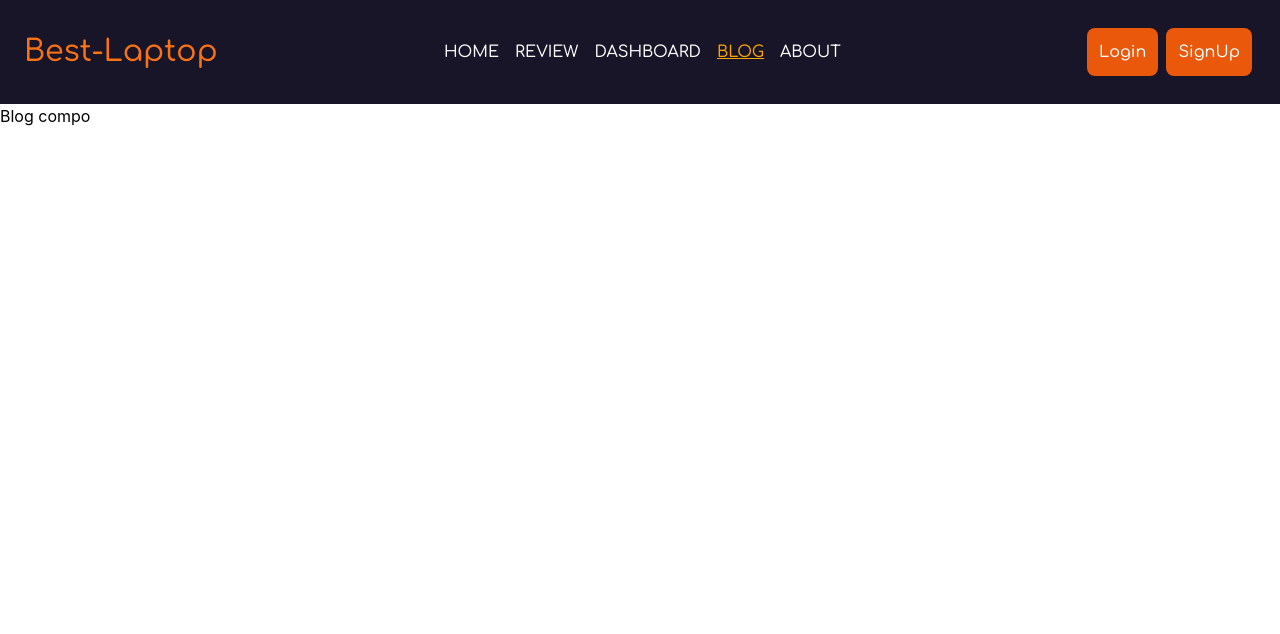
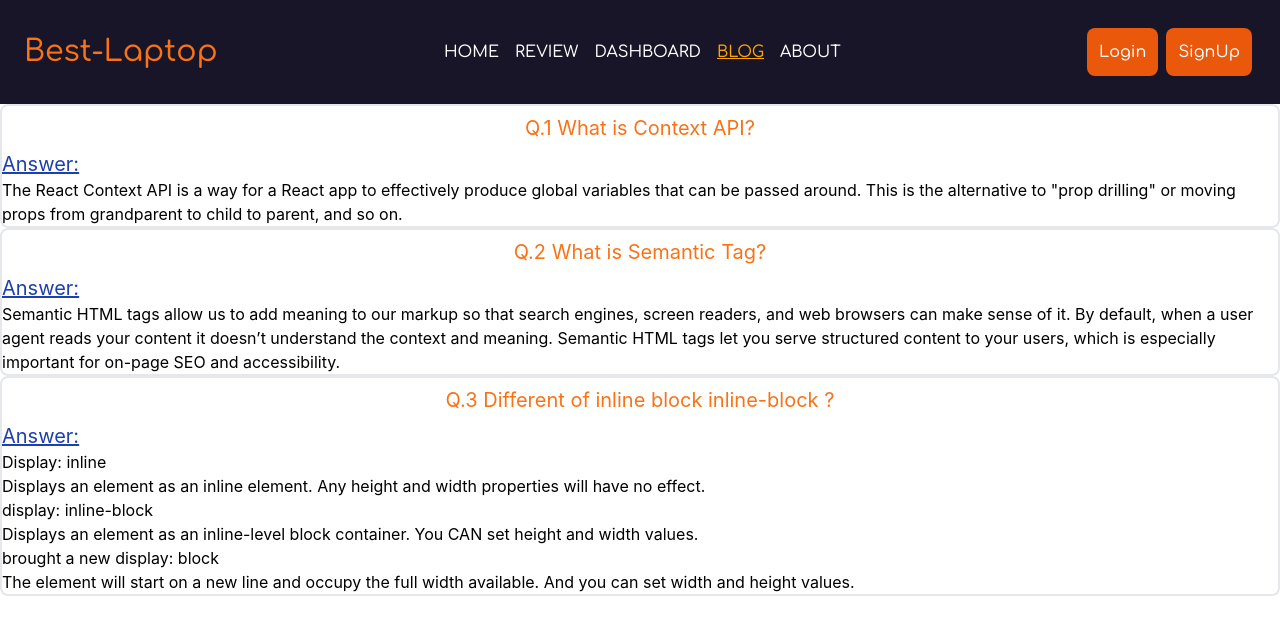
Before and after one commit to kabirbhai/product-analysis, a React (Create React App) app: page /blog in a window 1280 px wide. Shown: the top 634 px of the page. Built offline with nearby package versions, Linux system fonts and the light colour scheme.

Commit message:
blog writing complited

```diff
--- a/src/components/About/About.js
+++ b/src/components/About/About.js
@@ -3,7 +3,7 @@ import React from "react";
 const About = () => {
   return (
     <div>
-      <h1>I am from About Compo</h1>
+      <h1>I am from about component</h1>
     </div>
   );
 };
--- a/src/components/Blog/Blog.js
+++ b/src/components/Blog/Blog.js
@@ -2,8 +2,49 @@ import React from "react";
 
 const Blog = () => {
   return (
-    <div>
-      <h1>Blog compo</h1>
+    <div className="grid grid-cols-1">
+      <div className="border-2 rounded-lg">
+        <h1 className="text-center my-2 text-orange-500 text-xl">
+          Q.1 What is Context API?
+        </h1>
+        <span className="underline text-xl text-blue-800">Answer:</span>
+        <p>
+          The React Context API is a way for a React app to effectively produce
+          global variables that can be passed around. This is the alternative to
+          "prop drilling" or moving props from grandparent to child to parent,
+          and so on.
+        </p>
+      </div>
+      <div className="border-2 rounded-lg">
+        <h1 className="text-center my-2 text-orange-500 text-xl">
+          Q.2 What is Semantic Tag?
+        </h1>
+        <span className="underline text-xl text-blue-800 my-2">Answer:</span>
+        <p>
+          Semantic HTML tags allow us to add meaning to our markup so that
+          search engines, screen readers, and web browsers can make sense of it.
+          By default, when a user agent reads your content it doesn’t understand
+          the context and meaning. Semantic HTML tags let you serve structured
+          content to your users, which is especially important for on-page SEO
+          and accessibility.
+        </p>
+      </div>
+      <div className="border-2 rounded-lg">
+        <h1 className="text-center my-2 text-orange-500 text-xl">
+          Q.3 Different of inline block inline-block ?
+        </h1>
+        <span className="underline text-xl text-blue-800 my-2">Answer:</span>
+        <p>
+          Display: inline <br />
+          Displays an element as an inline element. Any height and width
+          properties will have no effect. <br />
+          display: inline-block <br /> Displays an element as an inline-level
+          block container. You CAN set height and width values. <br /> brought a
+          new display: block <br />
+          The element will start on a new line and occupy the full width
+          available. And you can set width and height values.
+        </p>
+      </div>
     </div>
   );
 };
--- a/src/components/NotFound/NotFound.js
+++ b/src/components/NotFound/NotFound.js
@@ -4,8 +4,13 @@ import {
 } from "@fortawesome/free-solid-svg-icons";
 import { FontAwesomeIcon } from "@fortawesome/react-fontawesome";
 import React from "react";
+import { useNavigate } from "react-router-dom";
 
 const NotFound = () => {
+  const navigate = useNavigate();
+  const backToHome = () => {
+    navigate("/home");
+  };
   return (
     <section className="px-4 py-32 mx-auto max-w-7xl">
       <div className="grid items-center w-full grid-cols-1 gap-10 mx-auto md:w-4/5 lg:grid-cols-2 xl:gap-32">
@@ -19,7 +24,10 @@ const NotFound = () => {
           <p className="mb-5 text-base text-left text-gray-800 md:text-xl">
             You might have the wrong address, or the page may have moved.
           </p>
-          <button className="w-full mb-2 py-2 px-3 text-white mt-3 rounded-lg bg-orange-600 sm:w-auto sm:mb-0">
+          <button
+            onClick={backToHome}
+            className="w-full mb-2 py-2 px-3 text-white mt-3 rounded-lg bg-orange-600 sm:w-auto sm:mb-0"
+          >
             <FontAwesomeIcon icon={faArrowLeftLong}></FontAwesomeIcon> Back to
             homepage
           </button>
--- a/src/components/Review/Review.js
+++ b/src/components/Review/Review.js
@@ -4,7 +4,6 @@ import ReviewAll from "../ReviewAll/ReviewAll";
 
 const Review = () => {
   const [reviews, setReviews] = useReview([]);
-  console.log(typeof reviews);
 
   return (
     <div className=" grid grid-cols-1 md:grid-cols-3 gap-4">
--- a/src/components/ReviewAll/ReviewAll.js
+++ b/src/components/ReviewAll/ReviewAll.js
@@ -1,4 +1,7 @@
-import React from "react";
+import { faStar } from "@fortawesome/free-solid-svg-icons";
+import { FontAwesomeIcon } from "@fortawesome/react-fontawesome";
+import React, { useEffect, useState } from "react";
+import Rating from "react-rating";
 
 const ReviewAll = (props) => {
   const { name, description, rating } = props.review;
@@ -6,9 +9,19 @@ const ReviewAll = (props) => {
     <div>
       <div className="rounded-lg border-2 p-4">
         <div>
-          <h1 className="text-xl font-bold">{name} </h1>
           <p>{description}</p>
-          <p>Rating:{rating}</p>
+
+          <div className="flex justify-between items-center">
+            <h1 className="text-xl font-bold">{name} </h1>
+            <Rating
+              initialRating={rating}
+              emptySymbol={<FontAwesomeIcon icon={faStar} />}
+              fullSymbol={
+                <FontAwesomeIcon style={{ color: "goldenrod" }} icon={faStar} />
+              }
+              readonly
+            ></Rating>
+          </div>
         </div>
       </div>
     </div>
```
